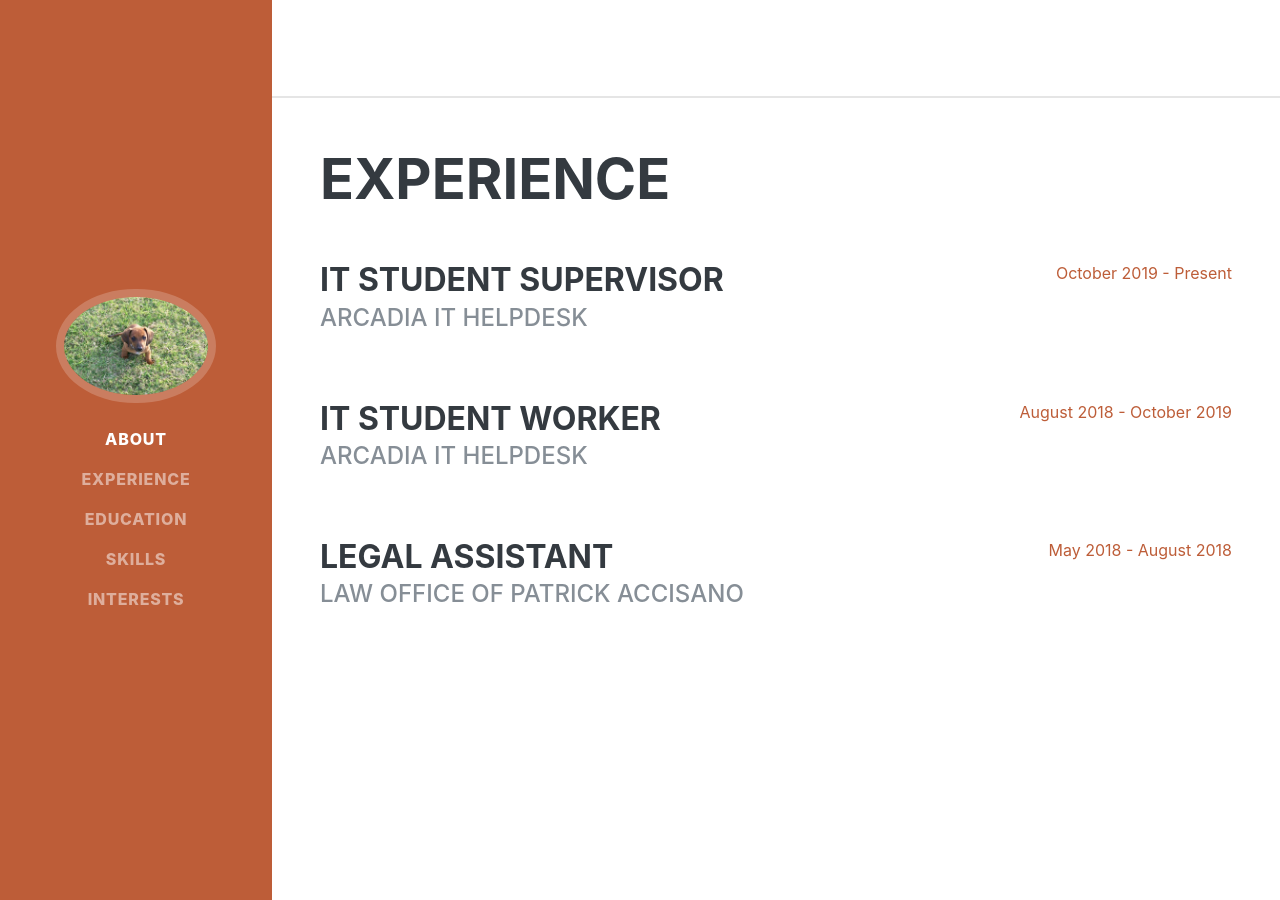
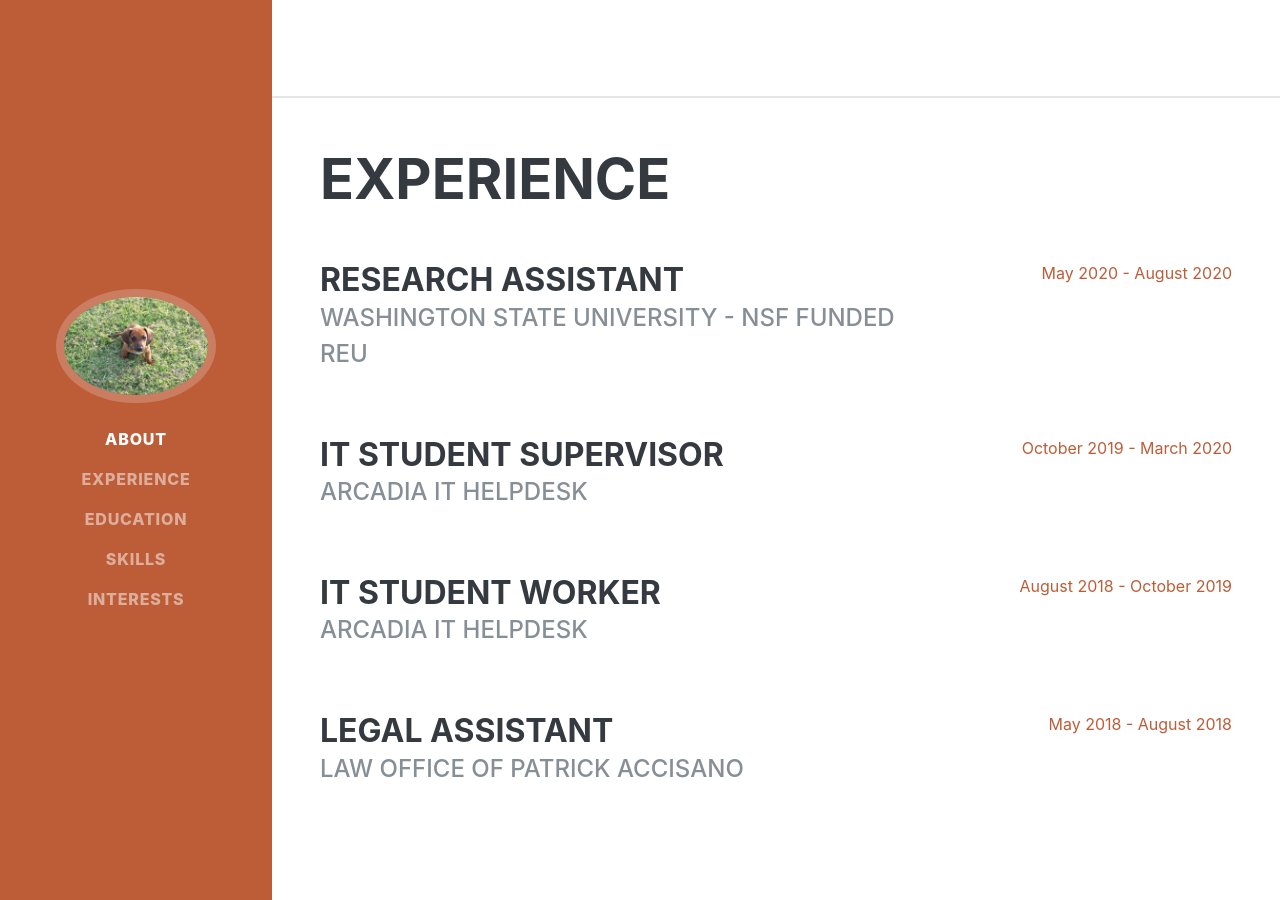
Before and after one commit to acielecki/acielecki, a Jekyll site: the page built from index.html, in a window 1280 px wide and 900 px high, scrolled down 804 px. Built offline with Jekyll 4.4.1, drawn with Linux system fonts in a browser that asks for light colours; some web fonts are replaced.

Commit message:
Update experience.html

```diff
--- a/_includes/experience.html
+++ b/_includes/experience.html
@@ -3,6 +3,17 @@
      <section class="resume-section p-3 p-lg-5 d-flex justify-content-center" id="experience">
       <div class="w-100">
         <h2 class="mb-5">Experience</h2>
+
+       <div class="resume-item d-flex flex-column flex-md-row justify-content-between mb-5">
+          <div class="resume-content">
+            <h3 class="mb-0">Research Assistant</h3>
+            <div class="subheading mb-3">Washington State University - NSF Funded REU</div>
+            <p></p>
+          </div>
+          <div class="resume-date text-md-right">
+            <span class="text-primary">May 2020 - August 2020</span>
+          </div>
+        </div>
 
         <div class="resume-item d-flex flex-column flex-md-row justify-content-between mb-5">
           <div class="resume-content">
@@ -11,7 +22,7 @@
             <p></p>
           </div>
           <div class="resume-date text-md-right">
-            <span class="text-primary">October 2019 - Present</span>
+            <span class="text-primary">October 2019 - March 2020</span>
           </div>
         </div>
 
```
